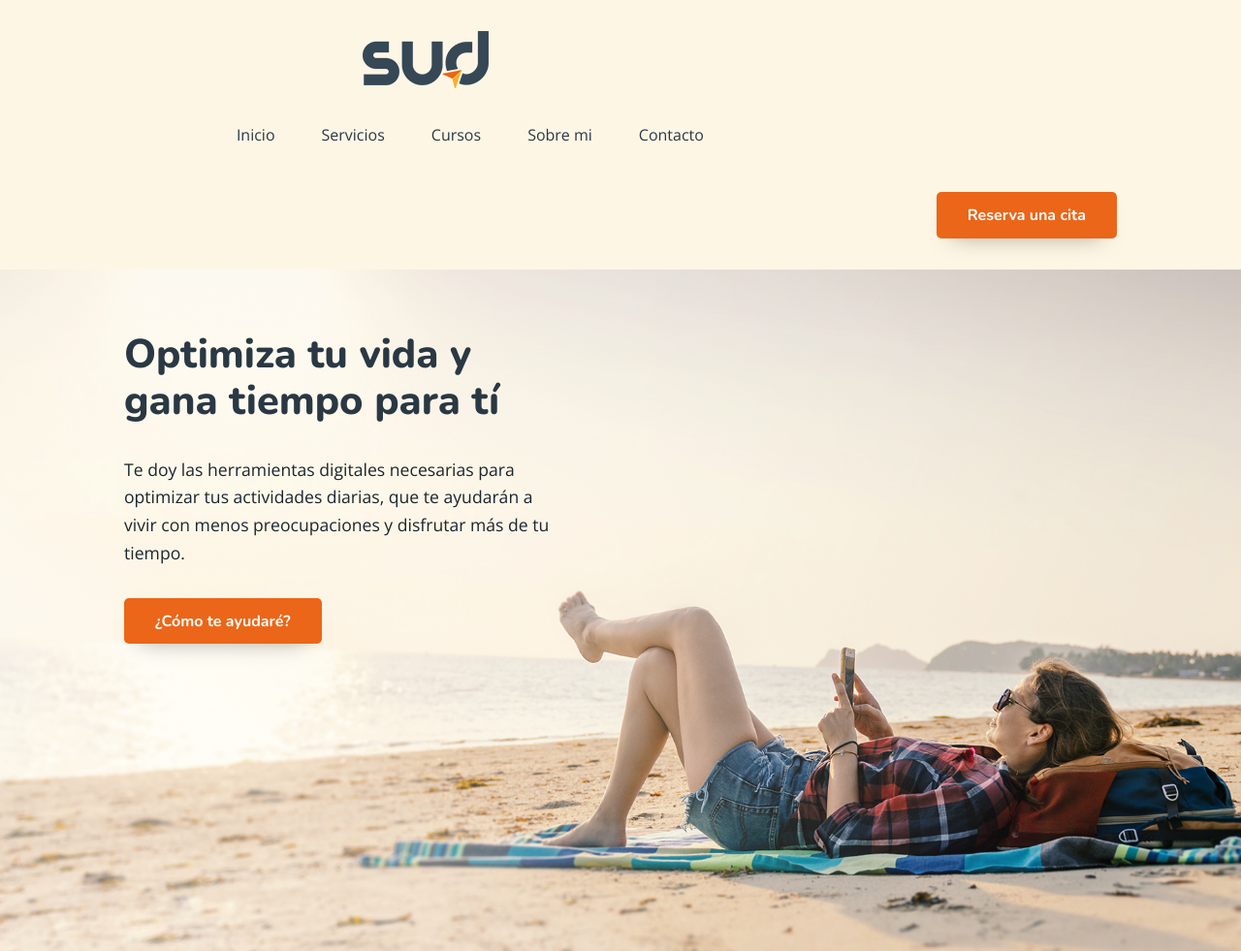
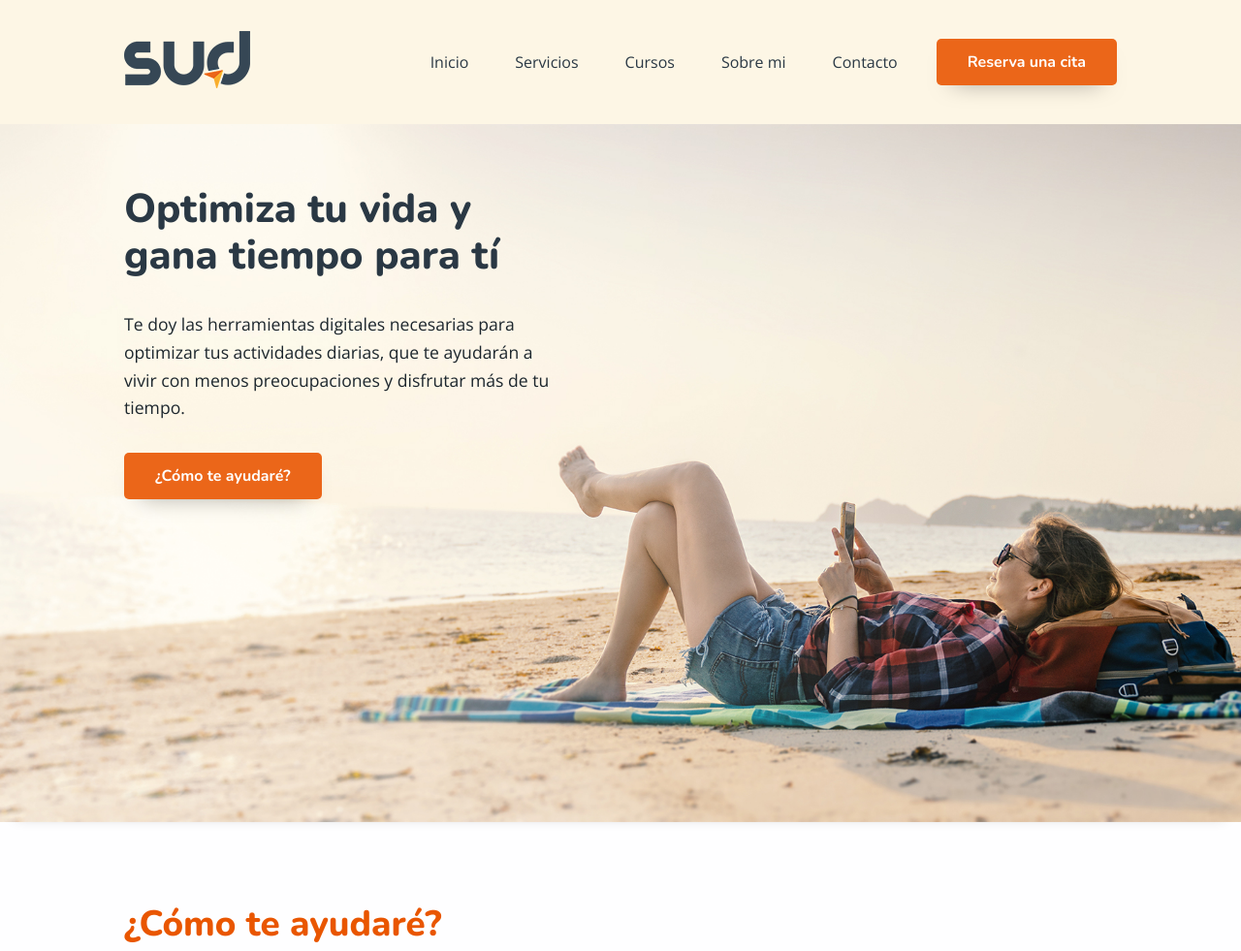
Before and after one commit to nchiari/SUD, a plain HTML site: page index.html in a window 1280 px wide. Shown: the top 981 px of the page at 97% size. Drawn offline with nearby package versions, Linux system fonts and the light colour scheme.

Commit message:
Siguen cambios de navbar

```diff
--- a/css/style.css
+++ b/css/style.css
@@ -231,7 +231,7 @@ form {
   display: none;
 }
 @media (min-width: 768px) {
-  .navbar {
+  .navbar .container {
     grid-template-columns: auto 1fr auto;
     grid-template-areas: "navbar-logo navbar-menu navbar-button";
   }
```
